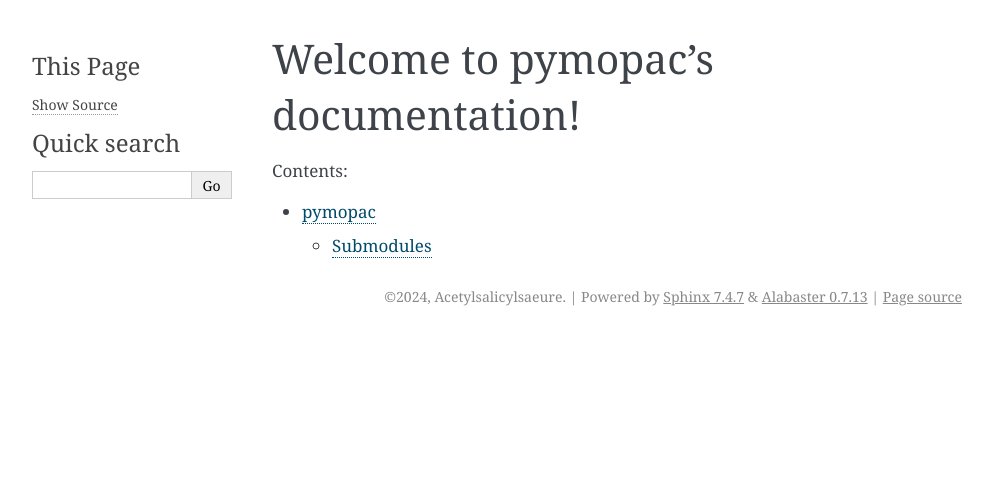
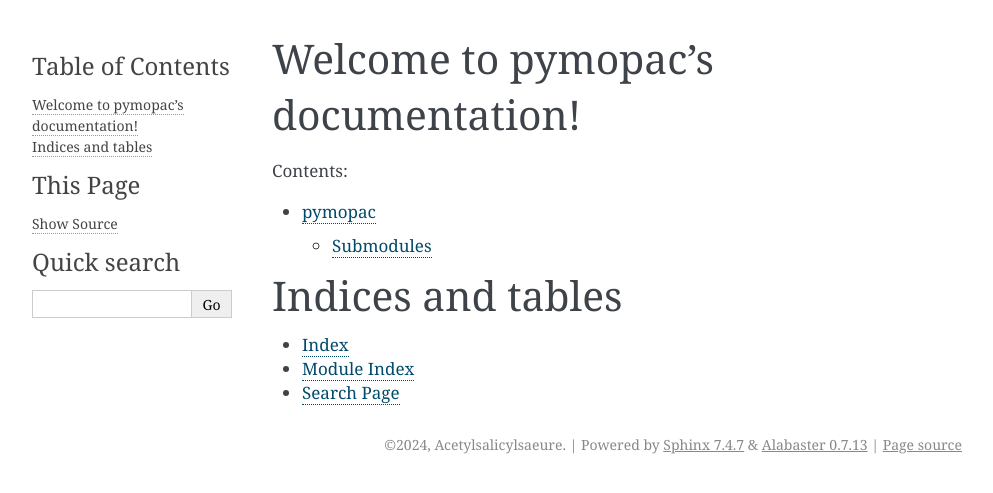
Before and after one commit to Acetylsalicylsaeure/pymopac, a Sphinx documentation site: the page built from docs/index.rst, in a window 1280 px wide. Shown: the top 493 px of the page, without its empty margins (148-1141 px from the left). Built offline with Sphinx 7.4.7, drawn with Linux system fonts in a browser that asks for light colours; pages that are not in the unit, such as notebooks, are missing from menus.

Commit message:
undo doc index changes

```diff
--- a/docs/index.rst
+++ b/docs/index.rst
@@ -7,9 +7,9 @@
 
    modules
 
-.. Indices and tables
-.. ==================
-..
-.. * :ref:`genindex`
-.. * :ref:`modindex`
-.. * :ref:`search`
+Indices and tables
+==================
+
+* :ref:`genindex`
+* :ref:`modindex`
+* :ref:`search`
```
